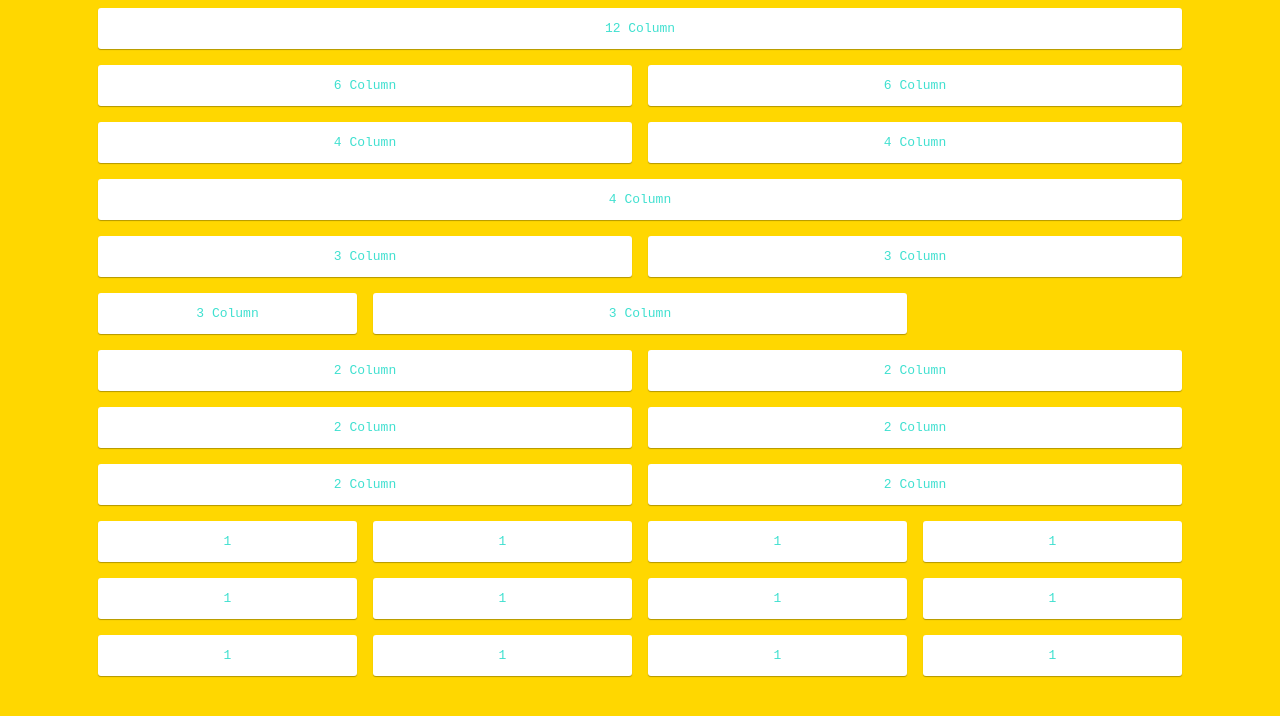
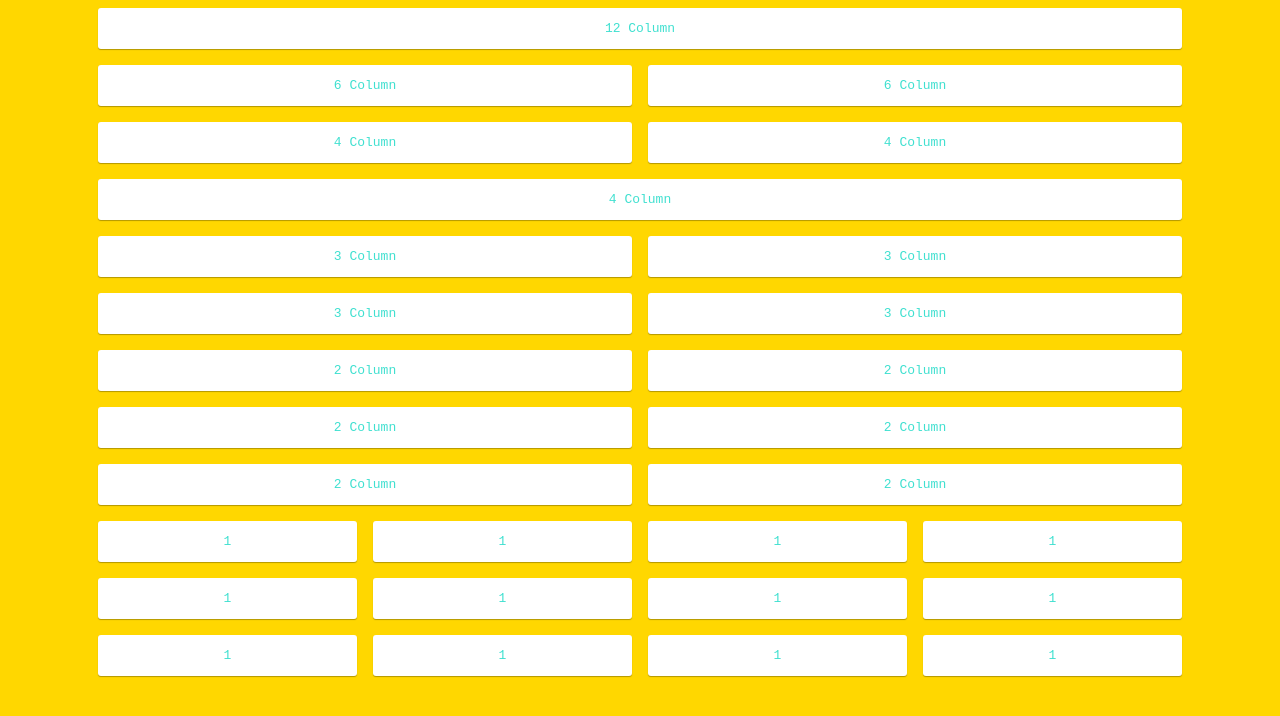
Before and after one commit to ShardeDeLane/Grid-System-Floats, a plain HTML site: page index.html in a window 1280 px wide. Drawn offline with Linux system fonts and the light colour scheme.

Commit message:
Update index.html

```diff
--- a/index.html
+++ b/index.html
@@ -157,7 +157,7 @@
 				<div class="col">3 Column</div>
 			</div>
 			<!-- 3 column -->
-			<div class="col-wd-6 col-md-3">
+			<div class="col-lg-6 col-md-3">
 				<div class="col">3 Column</div>
 			</div>
 			<!-- 3 column -->
```
